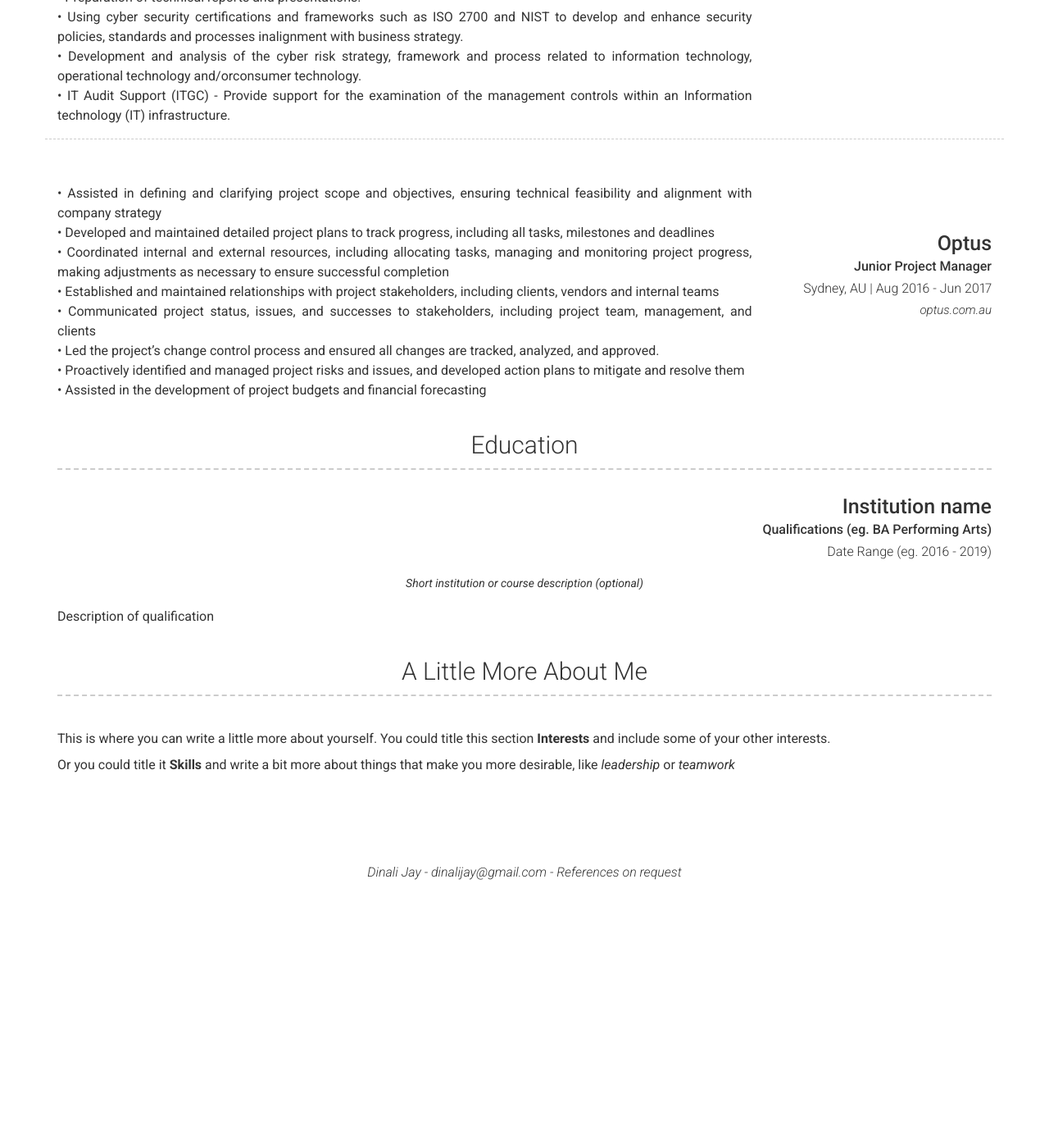
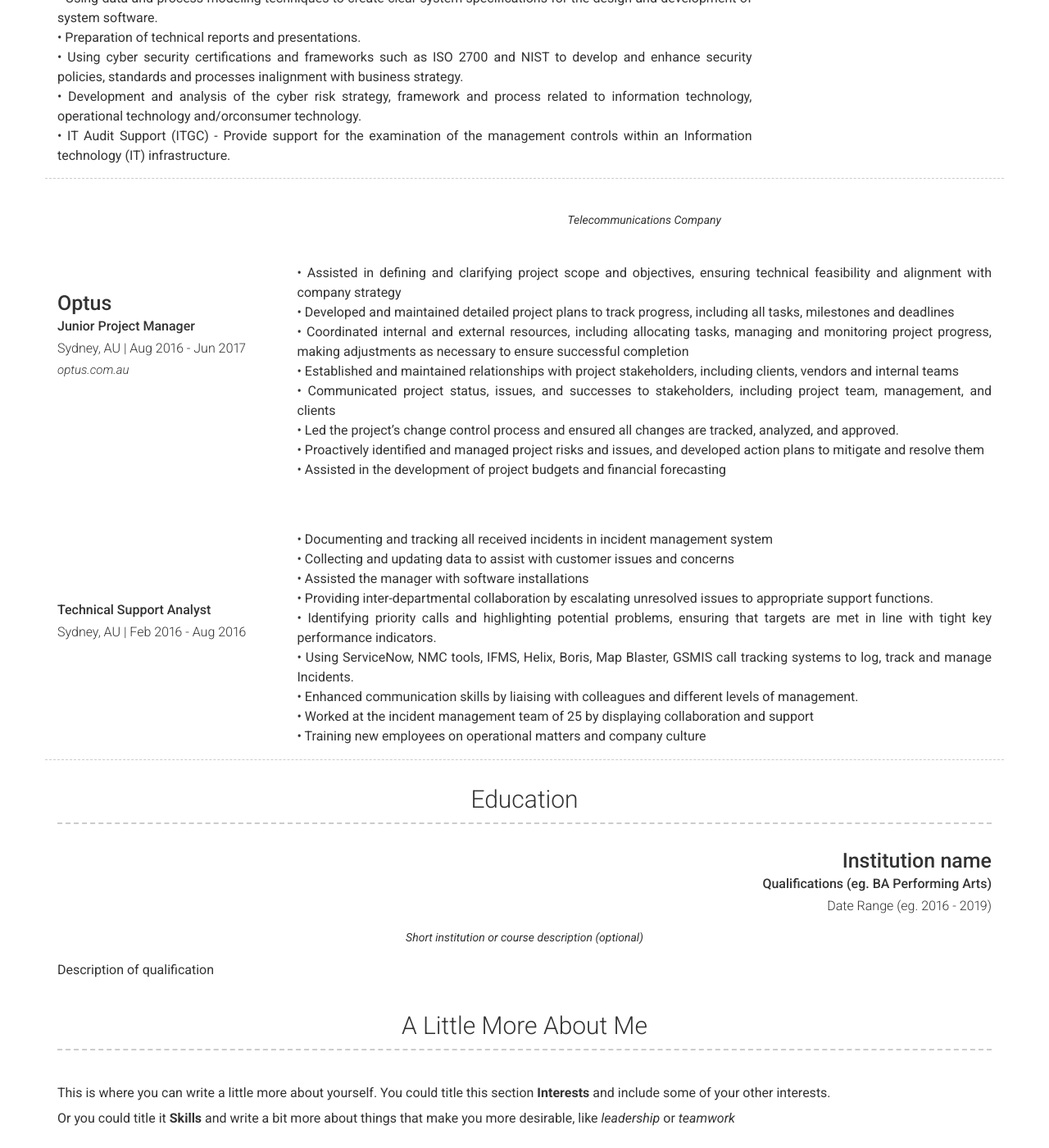
Before and after one commit to dontgimmedrama/dinali, a Jekyll site: the page built from index.md, in a window 1280 px wide and 1400 px high, scrolled down 1355 px. Shown: the whole window at 82% size. Built offline with Jekyll 4.4.1, drawn with Linux system fonts in a browser that asks for light colours; nearby versions of some CDN libraries; before the commit the page ends 2439 px from its top, so only the background shows below that; some of the changed text lies outside the part shown.

Commit message:
Add files via upload

```diff
--- a/_config.yml
+++ b/_config.yml
@@ -88,6 +88,8 @@ content:
         sub_title: Technology Risk / Cyber Security Project Coordinator
         caption: Sydney, AU | Jan 2019 - Aug 2021
         link: pwc.com.au
+        quote: >
+          Audit and Assurance, Consulting Firm
         description: | # this will include new lines to allow paragraphs
           <br>• Successfully coordinated and managed technology risk and cyber security projects for Commonwealth Bank with over $20m  budget ensuring compliance with standards and regulations.
           <br>• Collaborated closely with cross-functional teams to identify and mitigate potential security risks, implementing effective risk management strategies for
@@ -117,11 +119,13 @@ content:
           <br>• Development and analysis of the cyber risk strategy, framework and process related to information technology, operational technology and/orconsumer technology.
           <br>• IT Audit Support (ITGC) - Provide support for the examination of the management controls within an Information technology (IT) infrastructure.
 
-      - layout: right
+      - layout: left
         title: Optus
         sub_title: Junior Project Manager
         link: optus.com.au
         caption: Sydney, AU | Aug 2016 - Jun 2017
+        quote: >
+          Telecommunications Company
         description: |
           <br>• Assisted in defining and clarifying project scope and objectives, ensuring technical feasibility and alignment with company strategy
           <br>• Developed and maintained detailed project plans to track progress, including all tasks, milestones and deadlines
@@ -131,6 +135,22 @@ content:
           <br>• Led the project's change control process and ensured all changes are tracked, analyzed, and approved.
           <br>• Proactively identified and managed project risks and issues, and developed action plans to mitigate and resolve them
           <br>• Assisted in the development of project budgets and financial forecasting
+      - layout: left
+        border: weak
+        sub_title: Technical Support Analyst
+        caption: Sydney, AU | Feb 2016 - Aug 2016
+        description: |
+          <br>• Documenting and tracking all received incidents in incident management system
+          <br>• Collecting and updating data to assist with customer issues and concerns
+          <br>• Assisted the manager with software installations
+          <br>• Providing inter-departmental collaboration by escalating unresolved issues to appropriate support functions.
+          <br>• Identifying priority calls and highlighting potential problems, ensuring that targets are met in line with tight key performance indicators.
+          <br>• Using ServiceNow, NMC tools, IFMS, Helix, Boris, Map Blaster, GSMIS call tracking systems to log, track and manage Incidents.
+          <br>• Enhanced communication skills by liaising with colleagues and different levels of management.
+          <br>• Worked at the incident management team of 25 by displaying collaboration and support
+          <br>• Training new employees on operational matters and company culture
+
+
   - title: Education
     layout: list
     content:
```
